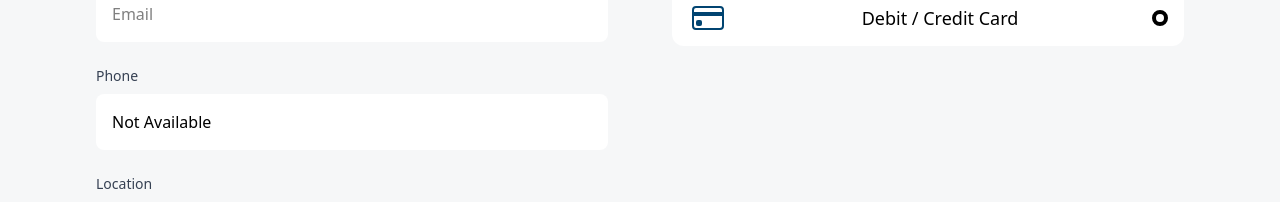
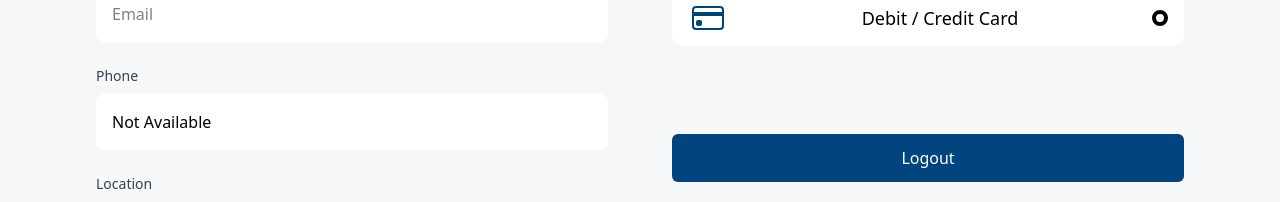
Before and after one commit to fadyxnoob/ztfbooks-reactjs, a React (Vite) app: page /myProfile in a window 1280 px wide. Shown: the part 598-800 px from the top of the page. Built offline with nearby package versions, Linux system fonts and the light colour scheme; no server answers; sample sign-in values are in the browser's storage.

Commit message:
add logout logic

```diff
--- a/src/components/AccountInfo/AccountInfo.jsx
+++ b/src/components/AccountInfo/AccountInfo.jsx
@@ -7,6 +7,9 @@ import authService from "../../API/authService";
 import { useForm } from "react-hook-form";
 import service from "../../API/DBService";
 import Alert from "../Alert/Alert";
+import Button from '../Button/Button'
+import { removeLocalStorage } from "../../LocalStorage/LocalStorage";
+import { useNavigate } from "react-router-dom";
 
 const Input = ({
   name,
@@ -45,9 +48,8 @@ const PreferenceButton = ({ icon, label, selected, onClick }) => {
       <div className="flex items-center gap-3">{icon}</div>
       <span className="text-xl text-[#000] sm:text-lg">{label}</span>
       <div
-        className={`w-4 h-4 rounded-full border ${
-          selected ? "border-4 border-[#014471]-600" : "border-gray-300"
-        }`}
+        className={`w-4 h-4 rounded-full border ${selected ? "border-4 border-[#014471]-600" : "border-gray-300"
+          }`}
       />
     </button>
   );
@@ -142,6 +144,7 @@ const AccountInfo = () => {
 
   const { register, handleSubmit, setValue } = useForm();
 
+  const navigate = useNavigate()
   useEffect(() => {
     const getUserInfo = async () => {
       const res = await authService.getCurrentLoggedIn();
@@ -208,12 +211,18 @@ const AccountInfo = () => {
     }
   };
 
+  const handleLogout = () => {
+    removeLocalStorage('authUserStatus')
+    removeLocalStorage('userdata')
+    navigate('/login')
+
+  }
   const inputClass =
     "w-full p-4 rounded-lg border border-none bg-[#fff] focus:border-blue-500 focus:ring-1 focus:ring-blue-500 outline-none";
 
   return (
     <>
-    {alert && (
+      {alert && (
         <Alert
           type={alert.type}
           message={alert.message}
@@ -298,9 +307,9 @@ const AccountInfo = () => {
               <h2 className="text-base sm:text-lg font-medium mb-3 sm:mb-4">
                 Language Preferences
               </h2>
-             <div>
-              <LanguageSelector />
-             </div>
+              <div>
+                <LanguageSelector />
+              </div>
             </div>
 
             <div className="mt-8 sm:mt-12 md:mt-[4rem]">
@@ -319,6 +328,17 @@ const AccountInfo = () => {
                 onClick={() => setSelectedPayment("Debit / Credit Card")}
               />
             </div>
+            <div
+              className="text-end"
+            >
+              <Button
+                classNames={`cursor-pointer mt-8 sm:mt-12 md:mt-[4rem] w-full bg-[#01447E] text-white py-2.5 sm:py-3 px-3 sm:px-4 rounded-md hover:bg-blue-900 transition-colors`}
+                onClick={handleLogout}
+              >
+                Logout
+              </Button>
+            </div>
+
           </div>
         </div>
       </div>
--- a/src/components/BookCard/BookCard.jsx
+++ b/src/components/BookCard/BookCard.jsx
@@ -23,7 +23,9 @@ const BookCard = ({ books }) => {
   // Function to show alert
   const showAlert = (type, message) => {
     setAlert({ type, message });
-    setTimeout(() => setAlert(null), 2000);
+    setTimeout(() => {
+      setAlert(null);
+    }, 2000);
   };
 
   const handleAddToCart = async (book) => {
@@ -92,11 +94,13 @@ const BookCard = ({ books }) => {
   return (
     <>
       {alert && (
+        <div className="fixed top-5 left-1/2 transform -translate-x-1/2 z-50">
           <Alert
             type={alert.type}
             message={alert.message}
             onClose={() => setAlert(null)}
           />
+        </div>
       )}
 
       {/* Show Alert */}
--- a/src/pages/Login/Login.jsx
+++ b/src/pages/Login/Login.jsx
@@ -73,7 +73,11 @@ const Login = () => {
             WELCOME TO
           </h1>
           <span className="text-[#01447E] mt-4 font-semibold text-4xl lg:text-5xl">
-            ZTF Books
+           <Link
+           to={'/'}
+           >
+           ZTF Books
+           </Link>
           </span>
 
           <form
--- a/src/pages/PaymentInformation/PaymentInformation.jsx
+++ b/src/pages/PaymentInformation/PaymentInformation.jsx
@@ -1,6 +1,7 @@
 import React, { useState, useEffect } from "react";
 import PreferenceButton from "../../components/PreferenceButton/PreferenceButton";
 import { BsCreditCard } from "react-icons/bs";
+import { CiBank } from "react-icons/ci";
 import Button from "../../components/Button/Button";
 import { LuSmartphone } from "react-icons/lu";
 import { FaPaypal } from "react-icons/fa6";
@@ -41,7 +42,7 @@ const PaymentInformation = () => {
         <div className="w-[100%]">
           <PreferenceButton
             icon={
-              <BsCreditCard className="w-8 h-6 sm:w-9 sm:h-7 md:w-10 md:h-8 text-[#014471]" />
+              <CiBank className="w-8 h-6 sm:w-9 sm:h-7 md:w-10 md:h-8 text-[#014471]" />
             }
             label="Bank Transfer"
             selected={selectedPayment === "BANK"}
@@ -64,7 +65,7 @@ const PaymentInformation = () => {
             icon={
               <LuSmartphone className="w-8 h-6 sm:w-9 sm:h-7 md:w-10 md:h-8 text-[#014471]" />
             }
-            label="Local Mobile Pay"
+            label="Mobile Money"
             selected={selectedPayment === "MOBILE"}
             onClick={() => setSelectedPayment("MOBILE")}
           />
@@ -74,7 +75,7 @@ const PaymentInformation = () => {
             icon={
               <BsCreditCard className="w-8 h-6 sm:w-9 sm:h-7 md:w-10 md:h-8 text-[#014471]" />
             }
-            label="Card Payment"
+            label="Debit / Credit Card"
             selected={selectedPayment === "CARD"}
             onClick={() => setSelectedPayment("CARD")}
           />
```
Lines whose indentation alone changed are shown as unchanged.
